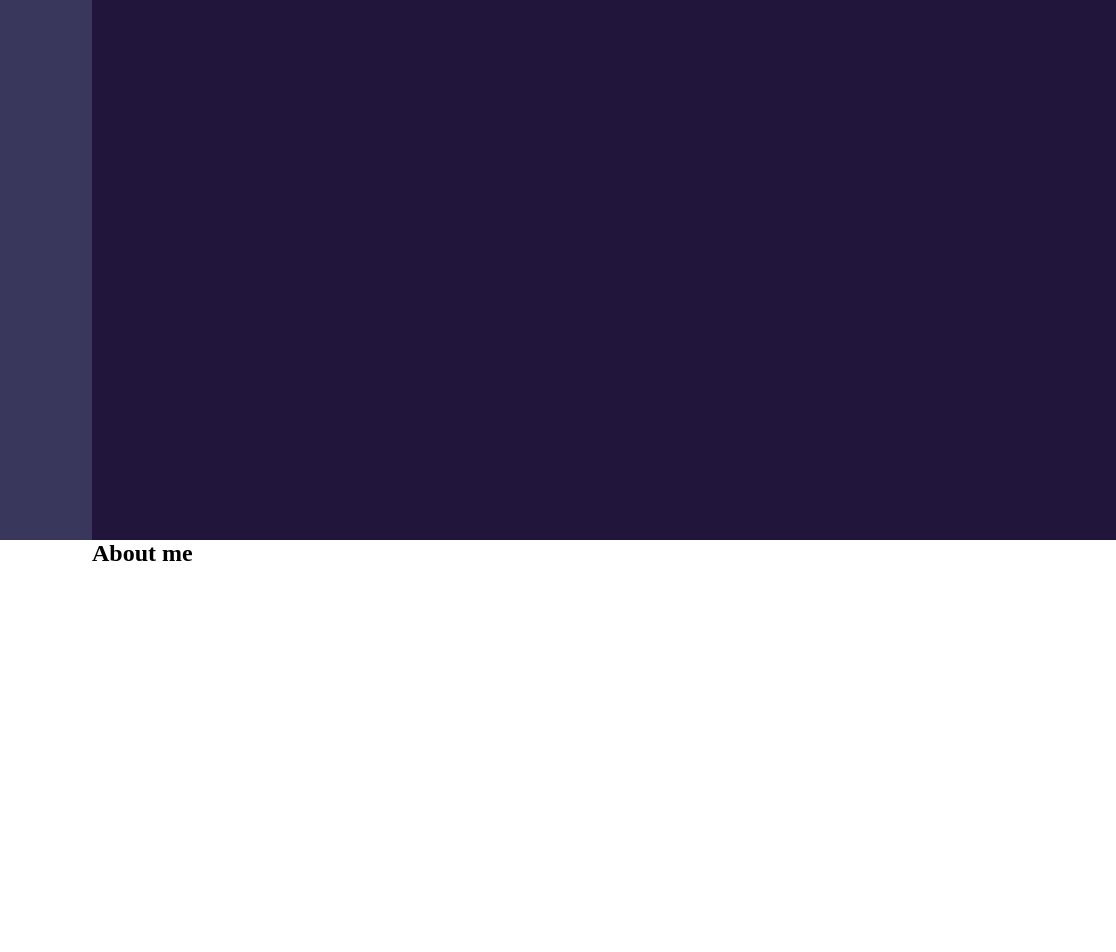
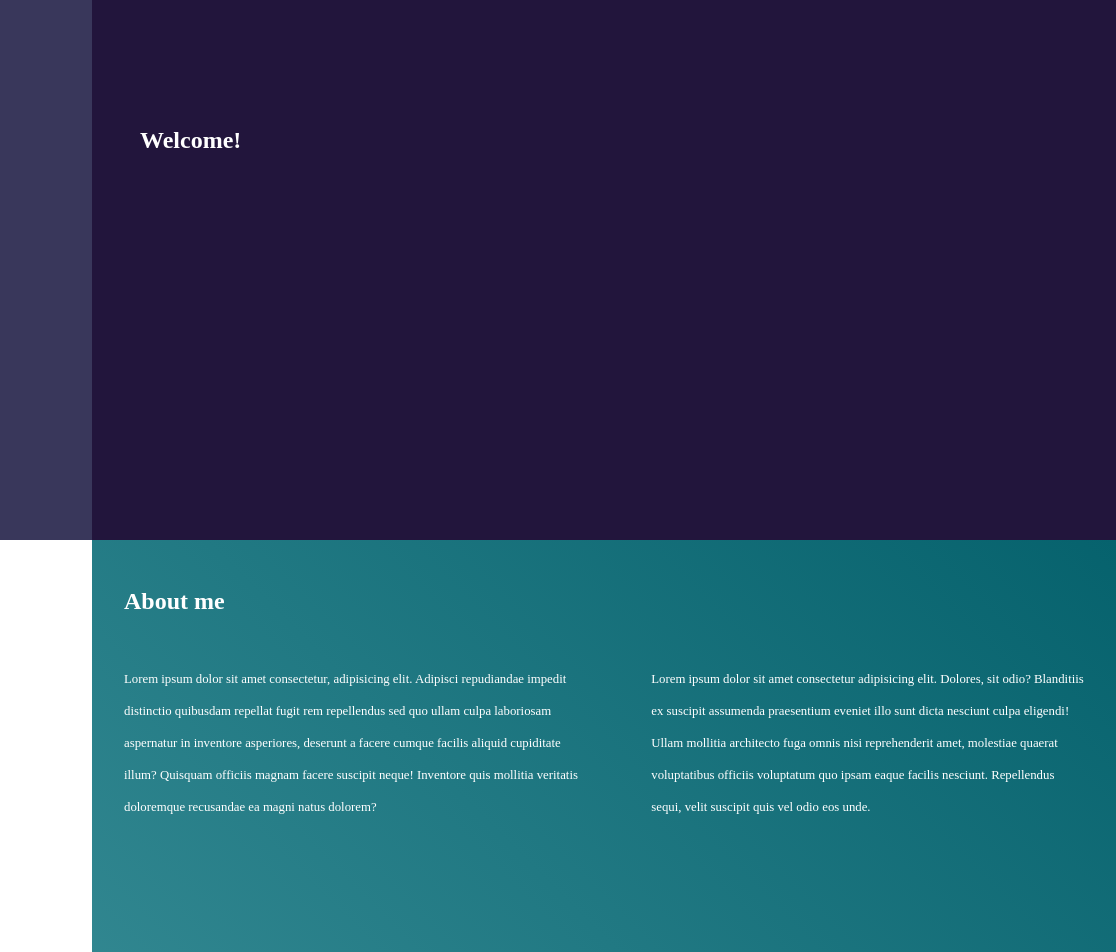
Before and after one commit to Sergiu-D/portofolio, a website: page index.html in a window 1280 px wide. Shown: the part 260-1212 px from the top of the page, 164-1280 px from the left. Drawn offline with Linux system fonts and the light colour scheme.

Commit message:
Adding About me section

```diff
--- a/index.html
+++ b/index.html
@@ -41,11 +41,17 @@
 
     <div class="container">
         <section id="welcome" class="welcome">
-            <h1>Welcome!</h1>
+            <h1 class="welcome-title">Welcome!</h1>
         </section>
         <section id="about-me" class="about-me">
-            <h2>About me</h2>
+            <h2 class="about-me__title">About me</h2>
+            <div class="about-me__introduction">
+                <p>Lorem ipsum dolor sit amet consectetur, adipisicing elit. Adipisci repudiandae impedit distinctio quibusdam repellat fugit rem repellendus sed quo ullam culpa laboriosam aspernatur in inventore asperiores, deserunt a facere cumque facilis aliquid cupiditate illum? Quisquam officiis magnam facere suscipit neque! Inventore quis mollitia veritatis doloremque recusandae ea magni natus dolorem?</p>
+                <p>Lorem ipsum dolor sit amet consectetur adipisicing elit. Dolores, sit odio? Blanditiis ex suscipit assumenda praesentium eveniet illo sunt dicta nesciunt culpa eligendi! Ullam mollitia architecto fuga omnis nisi reprehenderit amet, molestiae quaerat voluptatibus officiis voluptatum quo ipsam eaque facilis nesciunt. Repellendus sequi, velit suscipit quis vel odio eos unde.</p>
+            </div>
+            <div class="about-me__skills">
 
+            </div>
         </section>
         <section id="projects" class="projects">
             <h2>My work</h2>
--- a/style.css
+++ b/style.css
@@ -105,6 +105,38 @@ body{
 
 /* =========== Sections =========== */
 
+
+/* Welcome section */
+
 .welcome{
+    display: flex;
+    align-items: center;
     background-color: #22153C;
 }
+.welcome-title{
+    margin-left: 3rem;
+    color: white;
+}
+
+/* About me section */
+
+.about-me{
+    background: linear-gradient(45deg, #3C9099, #06626D);
+    color: white;
+}
+
+.about-me__title{
+    margin: 0 2rem;
+    padding: 3rem 0;
+}
+
+.about-me__introduction{
+    display: flex;
+    justify-content: center;
+
+}
+.about-me__introduction p{
+    font-size: .8rem;
+    line-height: 2rem;
+    margin: 0 2rem;
+}
```
